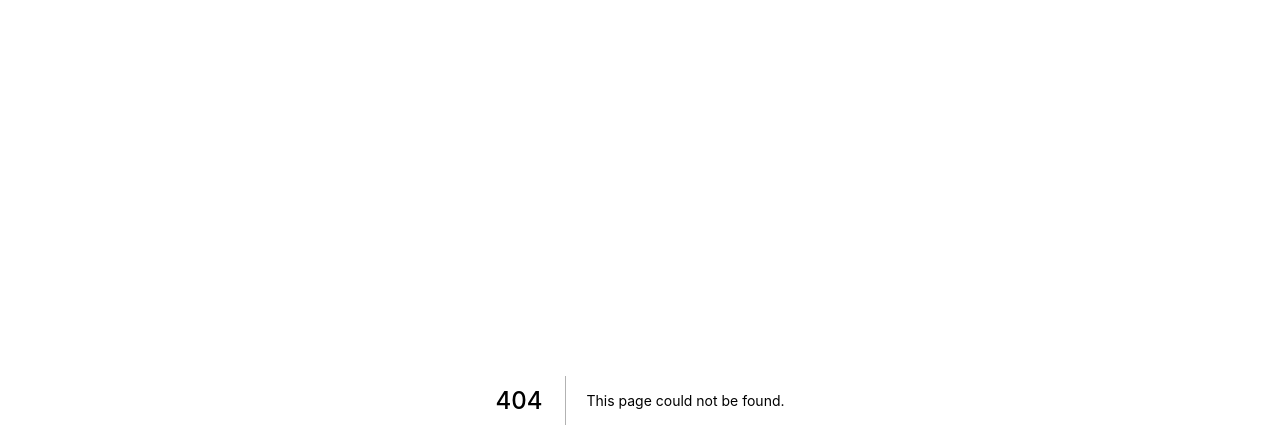
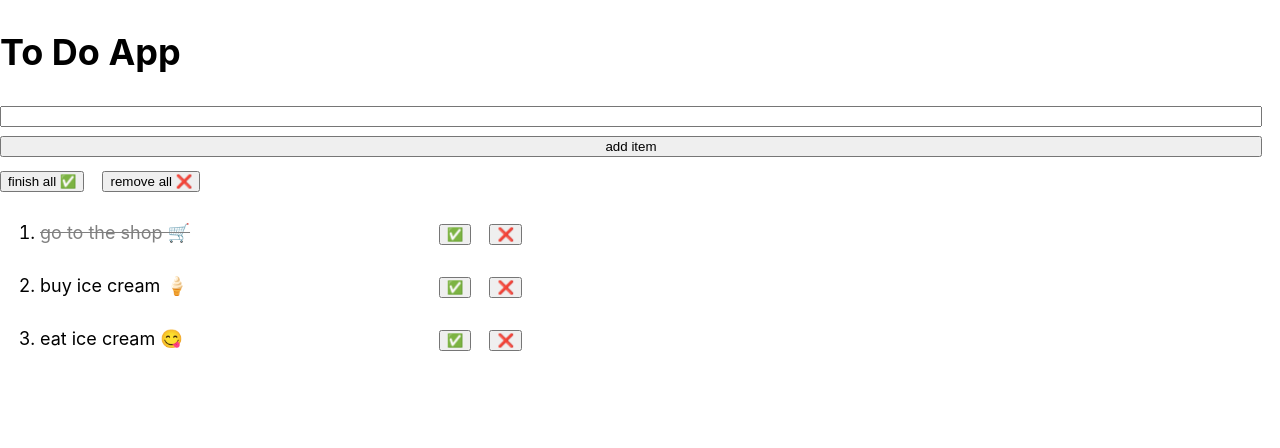
Before and after one commit to diaz-camilo/nest-app-to-vercel, a Next.js app: page /todo in a window 1280 px wide. Before the commit this address had no page. Shown: the top 448 px of the page. Built offline with nearby package versions, Linux system fonts and the light colour scheme.

Commit message:
some commit

```diff
--- /dev/null
+++ b/pages/todo.js
@@ -0,0 +1,54 @@
+import React, { useState } from 'react';
+import Layout from '../components/layout';
+import utilStyles from '../styles/utils.module.css';
+
+const TodoList = () => {
+  const placeholderData = [
+    { description: 'go to the shop 🛒', isFinished: true },
+    { description: 'buy ice cream 🍦', isFinished: false },
+    { description: 'eat ice cream 😋', isFinished: false },
+  ];
+
+  const [listItems, setListItems] = useState(placeholderData);
+
+  function handleRemoveAll(event) {
+    setListItems([]);
+  }
+
+  return (
+    <div>
+      <h1>To Do App</h1>
+      <div className={utilStyles.todoListContainer}>
+        <form>
+          <input></input>
+          <button>add item</button>
+        </form>
+        <button>finish all ✅</button>
+        <button onClick={handleRemoveAll}>remove all ❌</button>
+        <ol>
+          {listItems.map((item) => (
+            <li>
+              <div>
+                <span
+                  style={
+                    item.isFinished
+                      ? { textDecoration: 'line-through', color: 'gray' }
+                      : {}
+                  }
+                >
+                  {item.description}
+                </span>
+                <span>
+                  <button>✅</button>
+                  <button>❌</button>
+                </span>
+              </div>
+            </li>
+          ))}
+        </ol>
+      </div>
+    </div>
+  );
+};
+
+export default TodoList;
```
Also changed, not shown: starting-code.js (added, +32 -0 lines).
